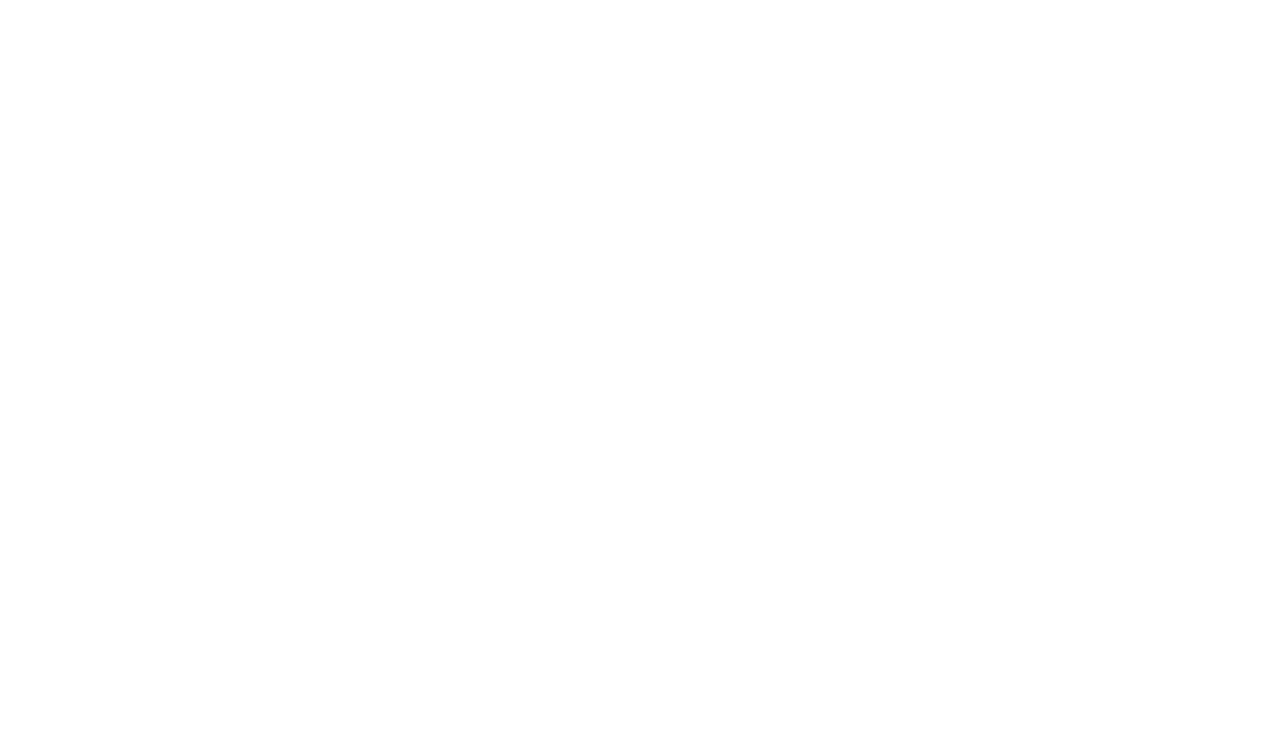
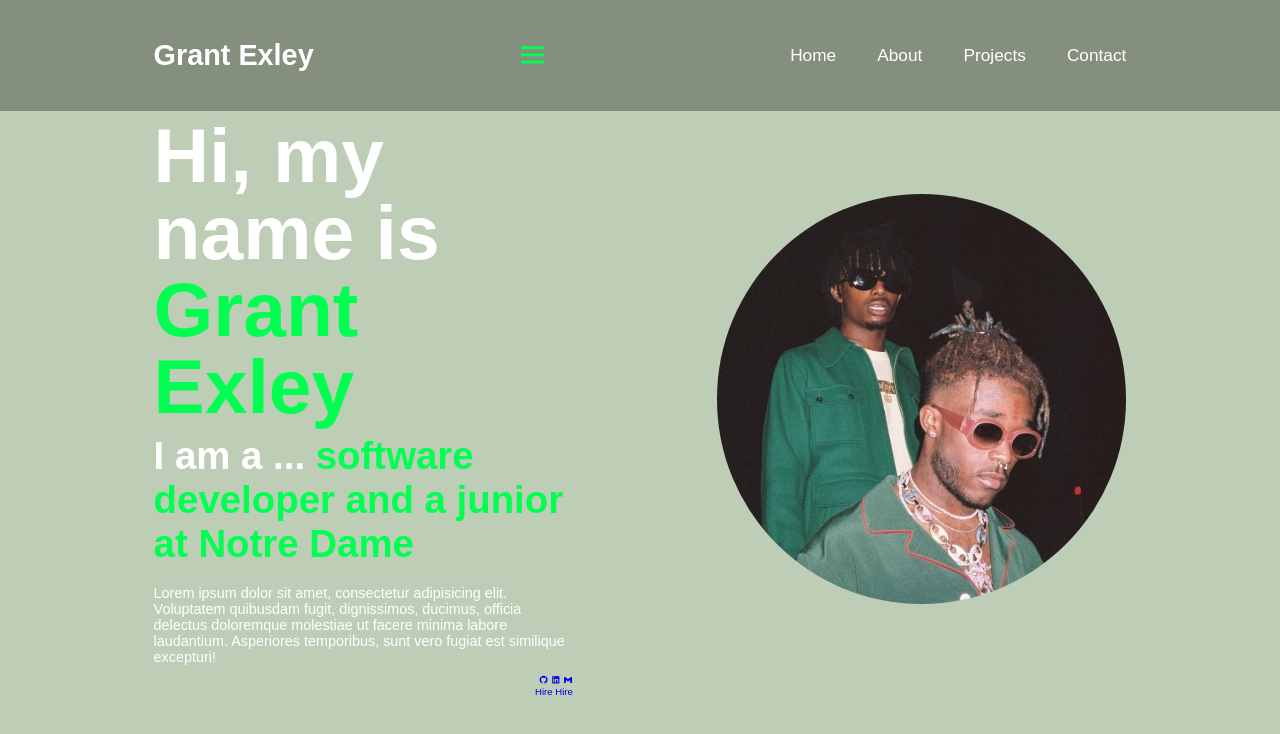
Before and after one commit to grantexley/grantexley.github.io, a plain HTML site: page index.html in a window 1280 px wide. Drawn offline with nearby package versions, Linux system fonts and the light colour scheme.

Commit message:
first try

```diff
--- a/index.html
+++ b/index.html
@@ -11,6 +11,52 @@
     />
   </head>
   <body>
+
+    <header class="header">
+      <a href="#home" class="logo"> Grant Exley </a>
+
+      <i class="bx bx-menu" id="menu-icon"></i>
+
+      <nav class="navbar">
+        <a href="#home">Home</a>
+        <a href="#about">About</a>
+        <a href="#projects">Projects</a>
+        <a href="#contact">Contact</a>
+      </nav>
+    </header>
+
+    <section class="home" id="home">
+
+      <div class="home-content">
+        <h1>Hi, my name is <span>Grant Exley</span></h1>
+        <h3>I am a ... <span>software developer and a junior at Notre Dame</span></h3>
+        <p>Lorem ipsum dolor sit amet, consectetur adipisicing elit. Voluptatem quibusdam fugit, dignissimos, ducimus, officia delectus doloremque molestiae ut facere minima labore laudantium. Asperiores temporibus, sunt vero fugiat est similique excepturi!</p>
+
+        <div class="social-icons">
+          <a href="#">
+            <i class="bx bxl-github"></i>
+          </a>
+          <a href="#">
+            <i class="bx bxl-linkedin-square"></i>
+          </a>
+          <a href="#">
+            <i class="bx bxl-gmail"></i>
+          </a>
+        </div>
+
+        <div class="btn-group">
+          <a href="#" class="btn">Hire</a>
+          <a href="#contact" class="btn">Hire</a>
+        </div>
+
+      </div>
+
+      <div class="home-img">
+        <img src="image.jpg" alt="">
+      </div>
+
+    </section>
+
     <script src="script.js"></script>
   </body>
 </html>
--- a/style.css
+++ b/style.css
@@ -13,8 +13,88 @@
   overflow-x: hidden;
 }
 :root {
-    --bg-color: #080808;
+  --bg-color: #becdb5;
   --second-bg-color: #001005;
   --text-color: white;
   --main-color: #00ff51;
 }
+body{
+  background: var(--bg-color);
+  color: var(--text-color);
+}
+.header{
+  position: fixed;
+  width: 100%;
+  top: 0;
+  left: 0;
+  padding: 4rem 12%;
+  background: rgba(0, 0, 0, 0.3);
+  backdrop-filter: blur(10px);
+  display: flex;
+  justify-content: space-between;
+  align-items: center;
+  z-index: 100;
+}
+#menu-icon{
+  font-size: 3.6rem;
+  color: var(--main-color);
+}
+.logo{
+  font-size: 3rem;
+  color: var(--text-color);
+  font-weight: 800;
+  cursor: pointer;
+  transition: 0.3 ease;
+}
+.logo:hover{
+  transform: scale(1.1);
+}
+span{
+  color: var(--main-color)
+}
+.navbar a{
+  font-size: 1.8rem;
+  color: var(--text-color);
+  margin-left: 4rem;
+  font-weight: 500;
+  border-bottom: 3px solid transparent;
+  transition: 0.3s ease;
+}
+.navbar a:hover{
+  border-bottom: 3px solid var(--main-color);
+  color: var(--main-color);
+}
+section{
+  min-height: 100vh;
+  padding: 10rem 12%;
+}
+.home{
+  display: flex;
+  align-items: center;
+  justify-content: center;
+  gap: 15rem
+}
+.home-content{
+  display: flex;
+  flex-direction: column;
+  align-items: flex-end;
+}
+.home-content h1{
+  font-size: 8rem;
+  font-weight: 700;
+  margin-top: 1.5rem;
+  line-height: 1;
+}
+.home-content h3{
+  font-size: 4rem;
+  margin: 1rem 0;
+}
+.home-content p{
+  font-size: 1.5rem;
+  margin: 1rem 0;
+}
+.home-img img{
+  width: 32vw;
+  border-radius: 50%;
+  /* box-shadow: 0 50px 25px var(--main-color); */
+}
```
Also changed, not shown: image.jpg (added). Lines whose indentation alone changed are shown as unchanged.
